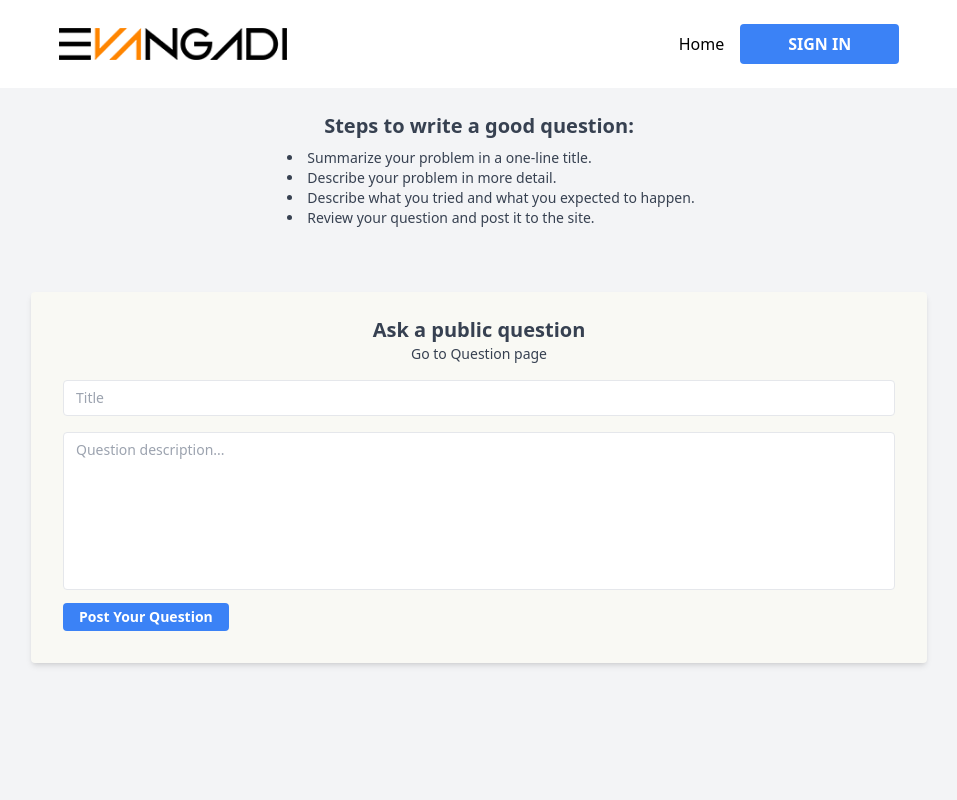
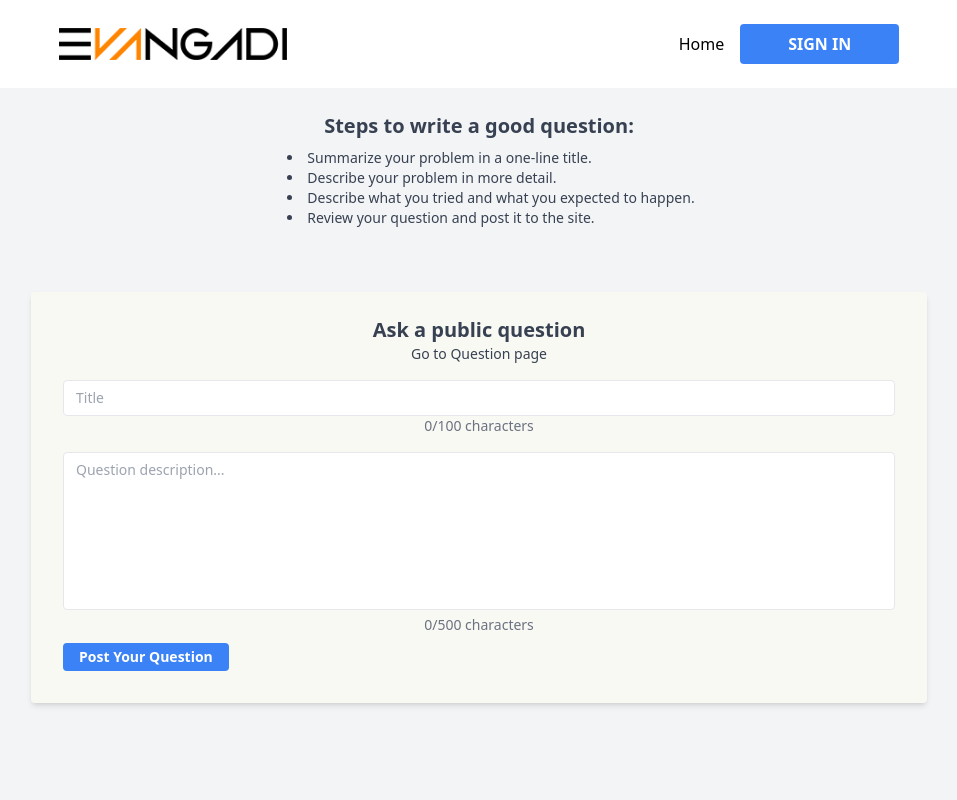
Before and after one commit to bekure27/Forum, a React (Vite) app: page /ask in a window 1280 px wide. Shown: the top 800 px of the page, without its empty margins (161-1118 px from the left). Built offline with nearby package versions, Linux system fonts and the light colour scheme.

Commit message:
add chracters limit and display user name

```diff
--- a/src/components/AskQuestion/AskQuestion.jsx
+++ b/src/components/AskQuestion/AskQuestion.jsx
@@ -6,7 +6,8 @@ const AskQuestion = () => {
   const {  userId } = useSelector((state) => state.auth);
   const [title, setTitle] = useState("");
   const [description, setDescription] = useState("");
-
+  const MAX_TITLE_LENGTH = 100;
+  const MAX_DESCRIPTION_LENGTH = 500;
   // console.log(userId)
 
 
@@ -65,20 +66,36 @@ const AskQuestion = () => {
                   type="text"
                   id="title"
                   value={title}
-                  onChange={(e) => setTitle(e.target.value)}
+                  // onChange={(e) => setTitle(e.target.value)}
+                  onChange={(e) => {
+                    if (e.target.value.length <= MAX_TITLE_LENGTH) {
+                      setTitle(e.target.value);
+                    }
+                  }}
                   className="w-full border rounded py-2 px-3 text-gray-700 leading-tight focus:outline-none focus:ring-2 focus:ring-blue-600"
                   placeholder="Title"
                 />
+                <p className="text-sm text-gray-500">
+                  {title.length}/{MAX_TITLE_LENGTH} characters
+                </p>
               </div>
               <div className="mb-2">
                 <textarea
                   id="description"
                   value={description}
-                  onChange={(e) => setDescription(e.target.value)}
+                  // onChange={(e) => setDescription(e.target.value)}
+                  onChange={(e) => {
+                    if (e.target.value.length <= MAX_DESCRIPTION_LENGTH) {
+                      setDescription(e.target.value);
+                    }
+                  }}
                   className="w-full border rounded py-2 px-3 text-gray-700 leading-tight focus:outline-none focus:ring-2 focus:ring-blue-600 resize-none"
                   rows={8}
                   placeholder="Question description..."
                 ></textarea>
+                <p className="text-sm text-gray-500">
+                  {description.length}/{MAX_DESCRIPTION_LENGTH} characters
+                </p>
               </div>
               <div className="flex items-center justify-between">
                 <button
```
